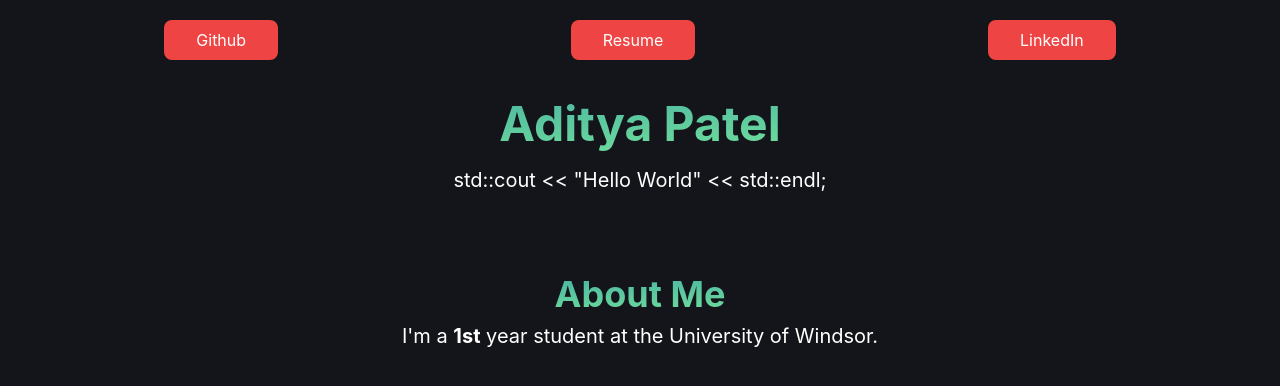
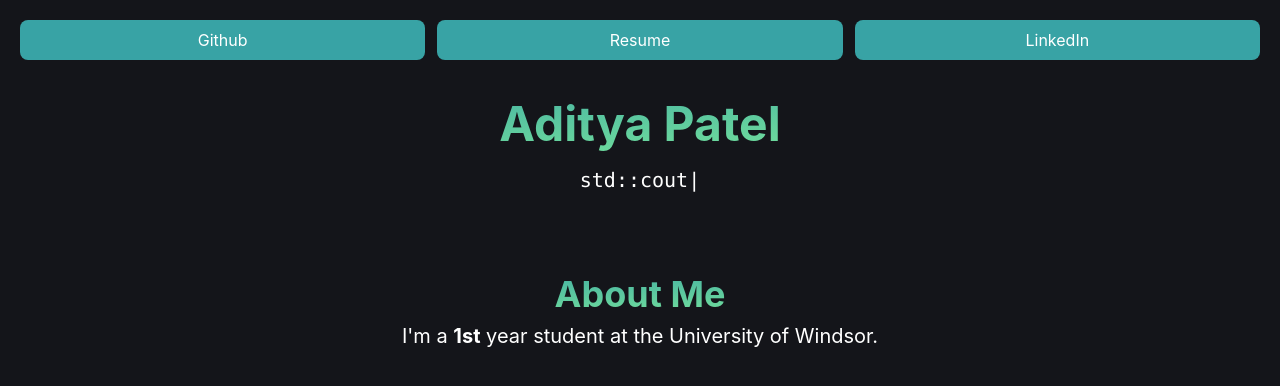
Before and after one commit to Champion2005/PersonalWebsite, a React (Vite) app in the folder PersonalWebsite/: page / in a window 1280 px wide. Shown: the top 386 px of the page. Built offline with nearby package versions, Linux system fonts and the light colour scheme.

Commit message:
made typing animation

```diff
--- a/PersonalWebsite/src/components/header/Header.jsx
+++ b/PersonalWebsite/src/components/header/Header.jsx
@@ -1,34 +1,28 @@
-import { useState, useEffect } from 'react'
 import { Navbar } from './Navbar'
+import { TypeAnimation } from 'react-type-animation';
 
 export const Header = () => {
-  const [curPrint, setCurPrint] = useState(0);
-
-  const prints = [
-    'print("Hello World")',
-    'System.out.println("Hello World");',
-    'println!("Hello World");',
-    'console.log("Hello World");',
-    'printf("%s\\n", "Hello World");',
-    'std::cout << "Hello World" << std::endl;',
-    'echo "Hello World"',
-  ]
-
-  useEffect(() => {
-    const interval = setInterval(() => {
-      setCurPrint((prev) => (prev+1)%7);
-    }, 1000);
-
-    return () => clearInterval(interval);
-  }, []);
-
   return (
     <>
       <div className='text-center text-white'>
         <Navbar />
         <h1 className="mx-10 mb-2.5 pt-5 pb-2 text-5xl font-bold bg-gradient-to-br from-teal to-lime bg-clip-text text-transparent">Aditya Patel</h1>
-        <p className="mx-2 mb-0 mb-2 text-xl">
-          { prints[curPrint] }
+        <p className="mx-2 mb-0 mb-2 text-xl font-mono">
+          { "" }
+          <TypeAnimation
+            sequence={[
+              'print("Hello World")', 1000,
+              'std::cout << "Hello World" << std::endl;', 1000,
+              'println!("Hello World");', 1000,
+              'console.log("Hello World");', 1000,
+              'printf("%s\\n", "Hello World");', 1000,
+              'System.out.println("Hello World");', 1000,
+              'echo "Hello World"', 1000,
+            ]}
+            speed={10}
+            repeat={Infinity}
+            showCursor={true}
+          />
         </p>
       </div>
     </>
--- a/PersonalWebsite/src/components/header/Navbar.jsx
+++ b/PersonalWebsite/src/components/header/Navbar.jsx
@@ -2,15 +2,15 @@ export const Navbar = () => {
 
     return (
         <>
-            <div className="p-5 flex justify-around gap-1 sticky top-0">
-                <button className="py-2 rounded-lg bg-red-500 hover:bg-gradient-to-r from-orange-500 to-yellow-500">
-                    <a className="py-2 px-8" href='https://github.com/Champion2005' target='_blank' rel='noopener noreferrer'>Github</a>
+            <div className="p-5 grid grid-cols-3 justify-evenly gap-3 sticky top-0">
+                <button className="flex rounded-lg bg-teal hover:bg-gradient-to-r from-orange-500 to-yellow-500">
+                    <a className="py-2 grow" href='https://github.com/Champion2005' target='_blank' rel='noopener noreferrer'>Github</a>
                 </button>
-                <button className="py-2 rounded-lg bg-red-500 hover:bg-yellow-500">
-                    <a className="py-2 px-8" href='https://apatel.xyz/resume.pdf' target='_blank' rel='noopener noreferrer'>Resume</a>
+                <button className="flex rounded-lg bg-teal hover:bg-yellow-500">
+                    <a className="py-2 grow" href='https://apatel.xyz/resume.pdf' target='_blank' rel='noopener noreferrer'>Resume</a>
                 </button>
-                <button className="py-2 rounded-lg bg-red-500 hover:bg-gradient-to-r from-yellow-500 to-orange-500">
-                    <a className="py-2 mx-8" href='https://www.linkedin.com/in/aditya-patel52/' target='_blank' rel='noopener noreferrer'>LinkedIn</a>
+                <button className="flex rounded-lg bg-teal hover:bg-gradient-to-r from-yellow-500 to-orange-500">
+                    <a className="py-2 grow" href='https://www.linkedin.com/in/aditya-patel52/' target='_blank' rel='noopener noreferrer'>LinkedIn</a>
                 </button>
             </div>
         </>
```
Also changed, not shown: PersonalWebsite/package.json (+4 -3 lines), 1 other file (tests, documents, lock files or other folders).
